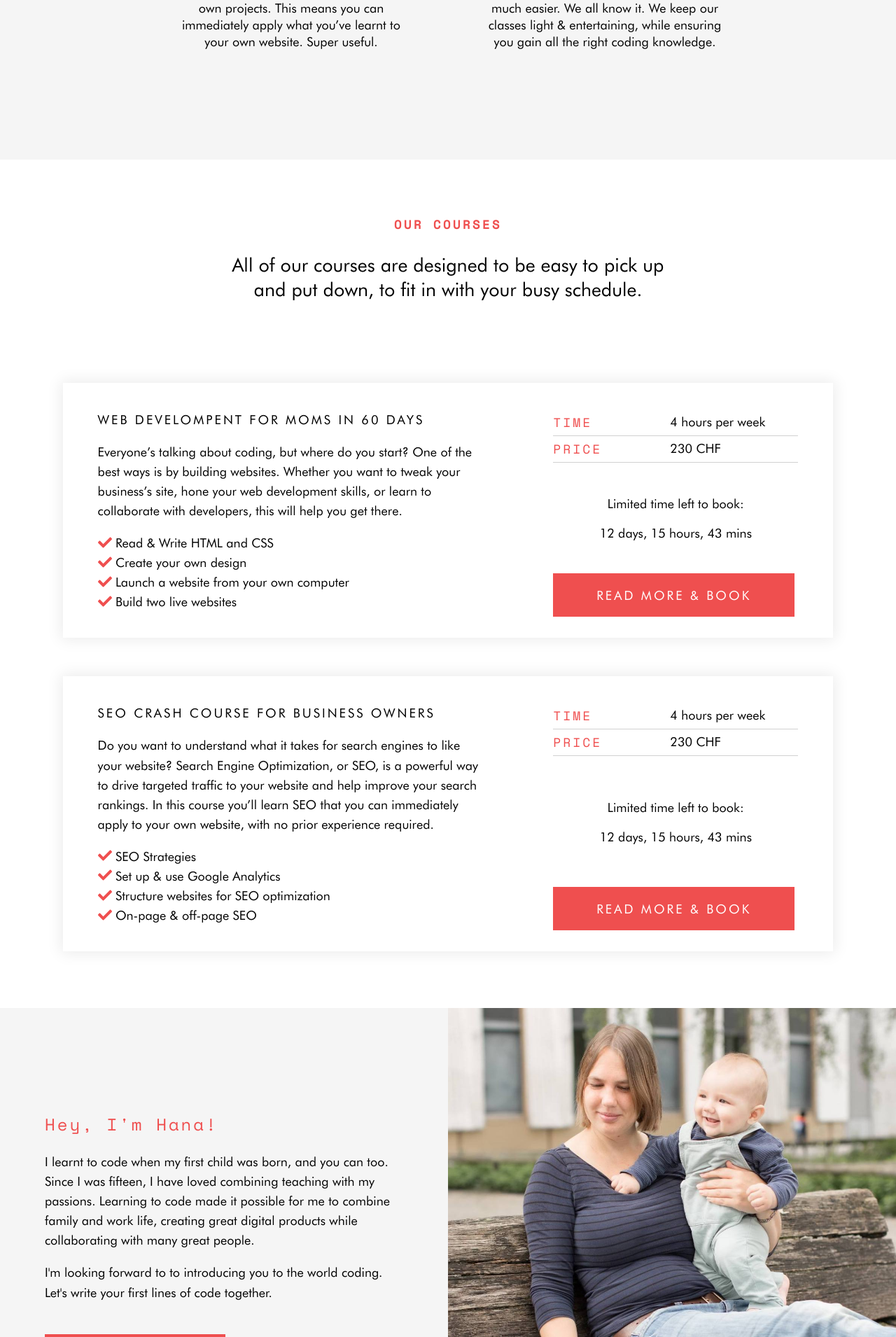
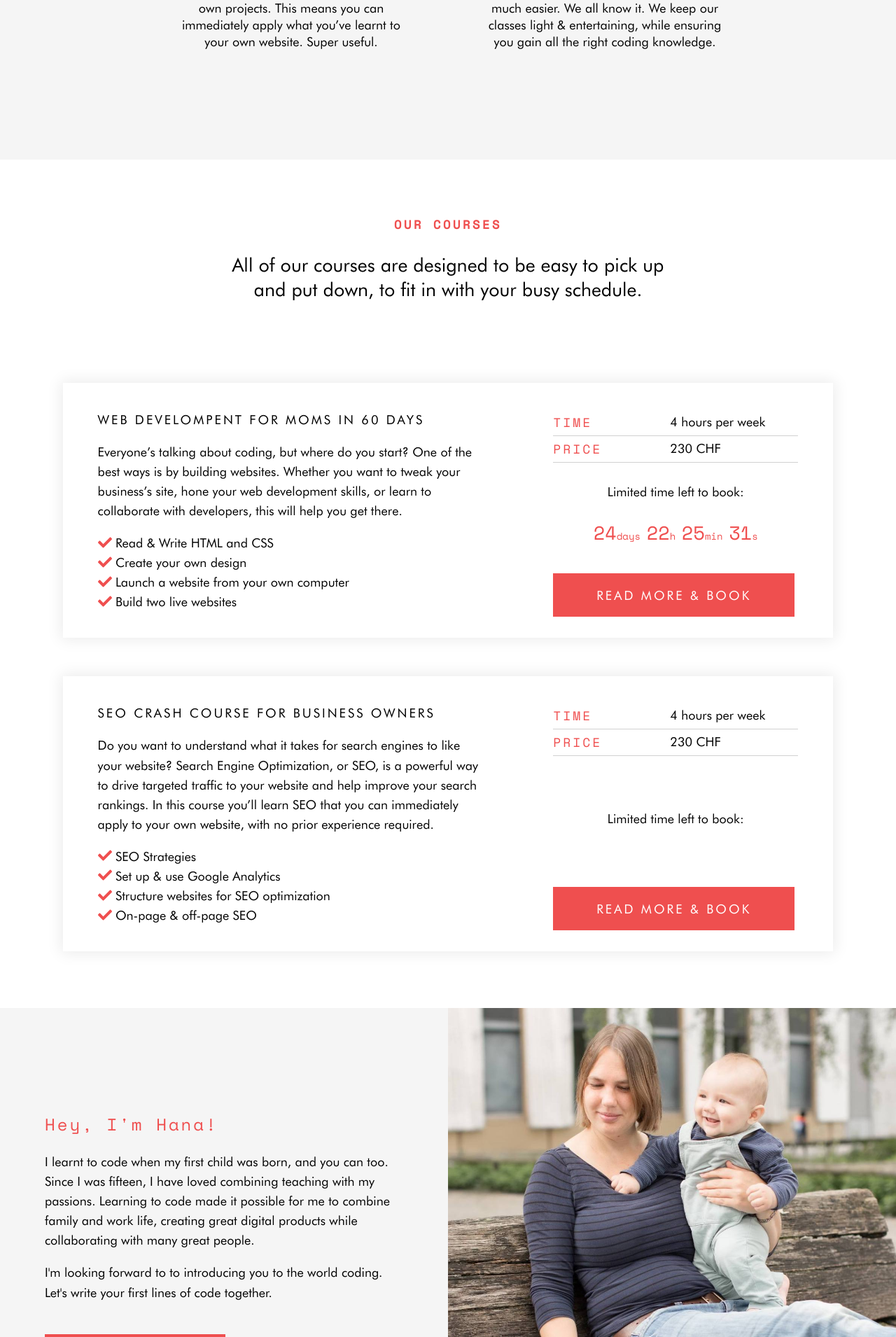
Before and after one commit to hharen/mltc_jekyll, a Jekyll site: the page built from index_to_be.html, in a window 1280 px wide. Shown: the part 2098-4008 px from the top of the page at 70% size. Built offline with Jekyll 4.4.1, drawn with Linux system fonts in a browser that asks for light colours; nearby versions of some CDN libraries.

Commit message:
Add countdown

```diff
--- a/_sass/components/body.scss
+++ b/_sass/components/body.scss
@@ -5,7 +5,7 @@ body {
 }
 
 h1, h2, h3, h4, h5, h6 {
-  font-family: $header-font, sans-serif;
+  font-family: $heading-font, sans-serif;
 
 }
 
--- a/_sass/components/course-card.scss
+++ b/_sass/components/course-card.scss
@@ -62,6 +62,16 @@ ul {
   text-align: center;
 }
 
+#countdown {
+  color: $primary-color;
+  font-family: $heading-font;
+  font-size: 1.5em;
+}
+
+.small-text {
+  font-size: 14px;
+}
+
 @media only screen and (max-width: 1100px) {
   .course-card {
     display: block;
--- a/_sass/components/testimonials.scss
+++ b/_sass/components/testimonials.scss
@@ -18,7 +18,7 @@
 
 .prev img, .next img {
   height: 50px;
- color: $primary-color;
+  color: $primary-color;
 }
 
 .prev {
--- /dev/null
+++ b/assets/js/countdown.js
@@ -0,0 +1,28 @@
+// Set the date we're counting down to
+
+var countDownDate = new Date("Oct 12, 2020 00:00:00").getTime();
+
+// Update the count down every 1 second
+var x = setInterval(function() {
+
+  var now = new Date().getTime();
+
+  var distance = countDownDate - now;
+
+  var days = Math.floor(distance / (1000 * 60 * 60 * 24));
+  var hours = Math.floor((distance % (1000 * 60 * 60 * 24)) / (1000 * 60 * 60));
+  var minutes = Math.floor((distance % (1000 * 60 * 60)) / (1000 * 60));
+  var seconds = Math.floor((distance % (1000 * 60)) / 1000);
+
+  document.getElementById("countdown").innerHTML =
+  days + "<span class='small-text'>days </span>"
+  + hours + "<span class='small-text'>h </span>"
+  + minutes + "<span class='small-text'>min </span>"
+  + seconds + "<span class='small-text'>s </span>";
+
+  // If the count down is over, write some text
+  if (distance < 0) {
+    clearInterval(x);
+    document.getElementById("countdown").innerHTML = "REGISTRATION CLOSED";
+  }
+}, 1000);
--- a/css/main.scss
+++ b/css/main.scss
@@ -4,7 +4,7 @@
 $primary-color: #ef4f4f;
 $hover-color: #B03A3A;
 $bg-color: #f5f5f5;
-$header-font: 'Space Mono';
+$heading-font: 'Space Mono';
 $body-font: 'FuturaBT W05 Book', 'Didact Gothic', sans-serif;
 
 @font-face {
--- a/index_to_be.html
+++ b/index_to_be.html
@@ -102,7 +102,7 @@ description: Coding classes made by moms, for moms. So if you're looking to comb
 
             <div class="time-to-book">
               <p>Limited time left to book:</p>
-              <p class="timer">12 days, 15 hours, 43 mins</p>
+              <p id="countdown"></p>
             </div>
 
             <a href="#" class="button primary-button big">Read more & book</a>
@@ -136,7 +136,7 @@ description: Coding classes made by moms, for moms. So if you're looking to comb
 
             <div class="time-to-book">
               <p>Limited time left to book:</p>
-              <p class="timer">12 days, 15 hours, 43 mins</p>
+              <p id="countdown"></p>
             </div>
 
             <a href="#" class="button primary-button big">Read more & book</a>
@@ -187,4 +187,5 @@ description: Coding classes made by moms, for moms. So if you're looking to comb
       </div>
     </main>
 
+    <script src='assets/js/countdown.js'></script>
     <script src='assets/js/carousel.js'></script>
```
